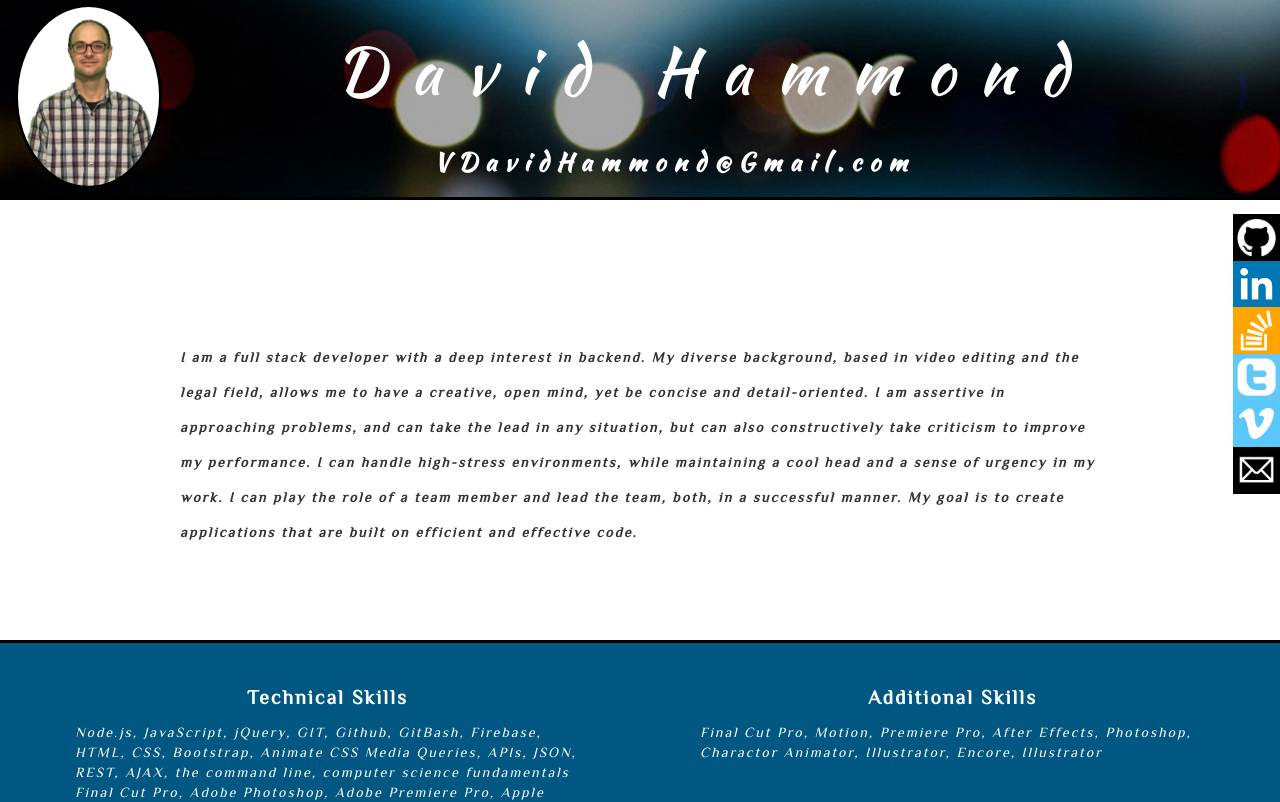
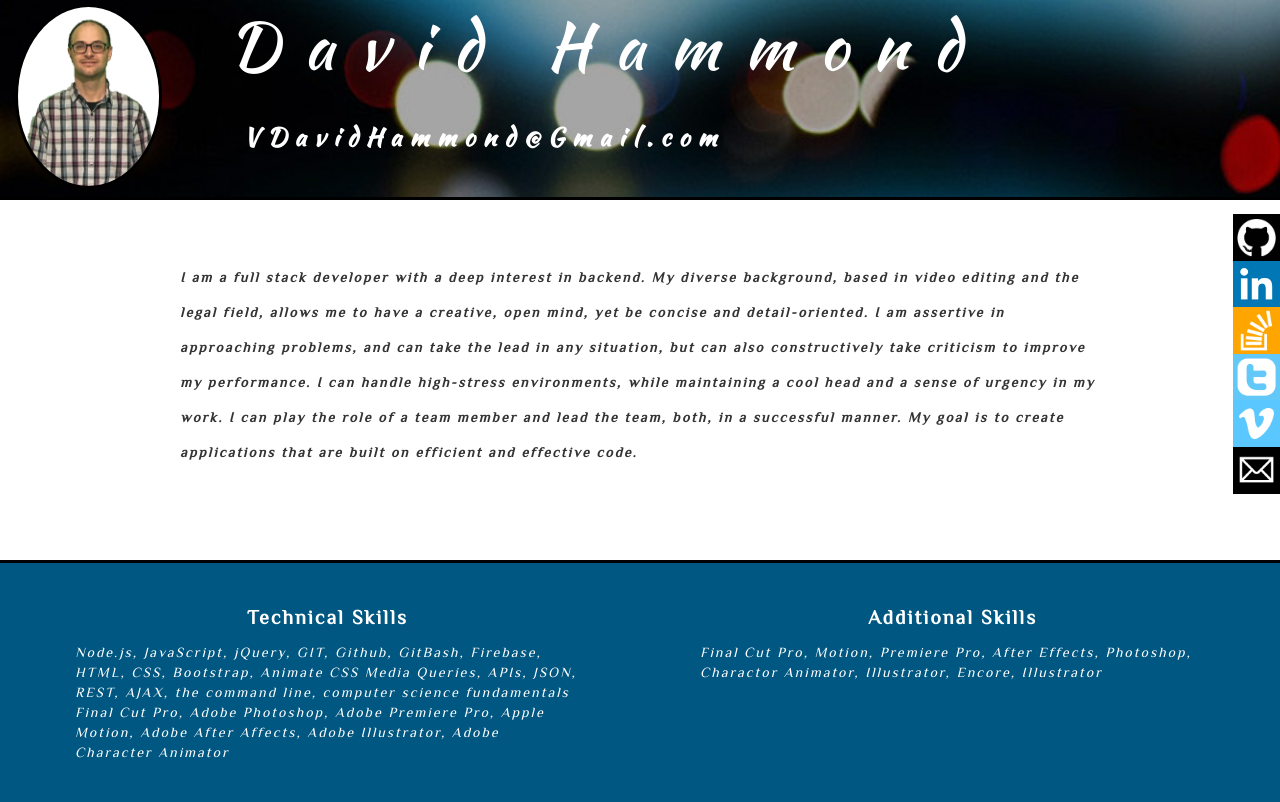
Before and after one commit to 901david/portfolio_dh_react, a React (Create React App) app: page / in a window 1280 px wide. Shown: the top 802 px of the page. Built offline with nearby package versions, Linux system fonts and the light colour scheme.

Commit message:
Corrected white space issue

```diff
--- a/package.json
+++ b/package.json
@@ -8,6 +8,7 @@
     "mailgun-js": "^0.13.1",
     "react": "^15.6.1",
     "react-dom": "^15.6.1",
+    "react-modal": "^2.3.2",
     "react-scripts": "1.0.13"
   },
   "scripts": {
--- a/src/App.css
+++ b/src/App.css
@@ -177,7 +177,7 @@ a:active {
   border-bottom: 3px solid black;
 }
 #topMargin {
-  /*margin-top: 175px;*/
+  margin-top: -80px;
   margin-bottom: 80px;
 }
 #contactBar {
@@ -197,7 +197,6 @@ a:active {
   font-family: 'Kaushan Script', cursive;
   letter-spacing: 25px;
   font-size: 65px;
-  margin-top: 5%;
 }
 #emailFormat {
   font-family: 'Kaushan Script', cursive;
--- a/src/App.js
+++ b/src/App.js
@@ -9,9 +9,9 @@ const Nav = (props)=> {
     <div className="col-xs-1 col-sm-1 col-md-1 col-lg-2 mainHolder">
     <img src="./images/headshot_comp.png" className="pull-left img-circle img-responsive App-logo" id="mainPic" />
     </div>
-    <div className="col-xs-5 col-xs-offset-1 col-sm-5 col-sm-offset-1 col-md-5 col-md-offset-1 col-lg-5 col-lg-offset-1">
+    <div className="col-xs-5 col-sm-5 col-md-5 col-lg-5 pull-left">
     <p id="mainNameHeader">David Hammond</p>
-    <div className="col-lg-9 col-lg-offset-2">
+    <div className="col-lg-9">
     <p id="emailFormat" >VDavidHammond@Gmail.com</p>
     </div>
     </div>
@@ -163,6 +163,7 @@ const IndividProj = (props)=> {
 }
 
 class ContactBar extends React.Component {
+
   render () {
     return (
       <div className="col-xs-8 col-sm-8 col-md-8 col-lg-1" id="contactBar">
@@ -185,12 +186,13 @@ class ContactBar extends React.Component {
       <a target="_blank" href="https://vimeo.com/user62557417"><img className="img-responsive" src="./images/mountain.png" alt="Mountain View Video" /></a>
       </div>
       <div className="col-xs-12 col-sm-12 col-md-12 col-lg-12 pull-left">
-      <img onClick={this.toggleModal} className="img-responsive" src="./images/mail.png" alt="Email Me" />
+      <img className="img-responsive" src="./images/mail.png" alt="Email Me" />
       </div>
       </div>
     );
   }
 }
+
 
 const Projects = (props) => {
   return (
@@ -231,5 +233,3 @@ class Portfolio extends React.Component {
 }
 
 export default Portfolio;
-
-// data-toggle="popover" title='"<b>' + {props.title} + '</b>"' data-content='"' + {props.description} + '<b><p>Technologies Used:</b> ' +  {props.technology} + '"'data-toggle="popover" title='"<b>' + {props.title} + '</b>"' data-content='"' + {props.description} + '<b><p>Technologies Used:</b> ' +  {props.technology} + '"'
```
Also changed, not shown: 1 other file (tests, documents, lock files or other folders).
